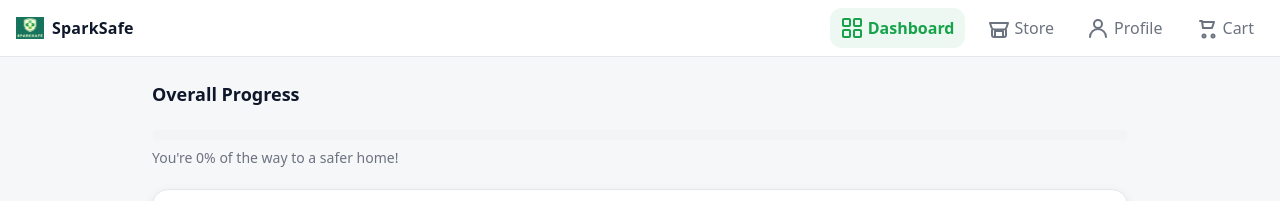
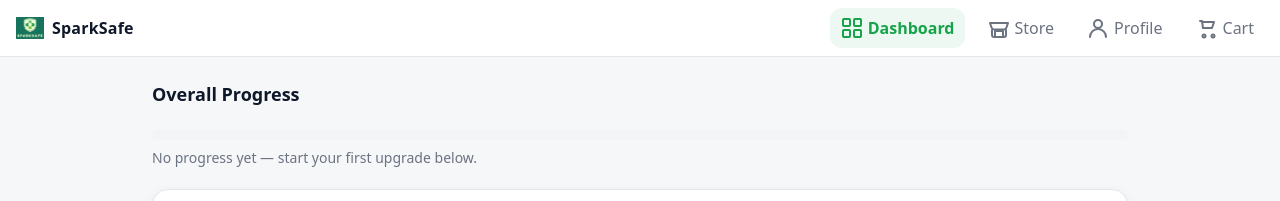
Before and after one commit to mousam-97/sparksafe-by-mousam-kalita, a React (Create React App) app: page / in a window 1280 px wide. Shown: the top 201 px of the page. Built offline with nearby package versions, Linux system fonts and the light colour scheme.

Commit message:
handle zero state in progressbar

```diff
--- a/src/pages/Dashboard/Dashboard.tsx
+++ b/src/pages/Dashboard/Dashboard.tsx
@@ -43,7 +43,11 @@ export default function Dashboard() {
 				<Space vertical size={2} />
 				<ProgressBar
 					value={progress}
-					label={`You're ${progress}% of the way to a safer home!`}
+					label={
+						progress === 0
+							? "No progress yet — start your first upgrade below."
+							: `You're ${progress}% of the way to a safer home!`
+					}
 				/>
 
 				<Space vertical size={2} />
@@ -66,20 +70,6 @@ export default function Dashboard() {
 									<Text variant="body">{u.description}</Text>
 									<CardFooter>
 										<Row gap={3} justify="end">
-											{/* <Button
-												variant={isDone ? "ghost" : "primary"}
-												onClick={() => {
-													if (!isDone) {
-														markComplete(u.id);
-														showToast("Marked as complete!", "success");
-													}
-												}}
-												disabled={isDone}
-												size="sm"
-											>
-												{isDone ? "Completed" : "Mark as complete"}
-											</Button> */}
-
 											<Button
 												variant="accent"
 												onClick={() => shopRecomendedProducts(u.id)}
```
